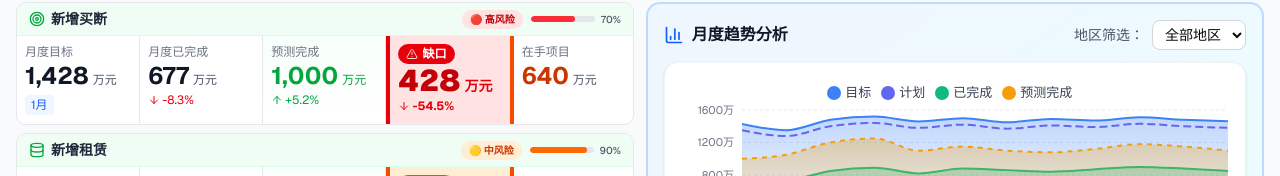
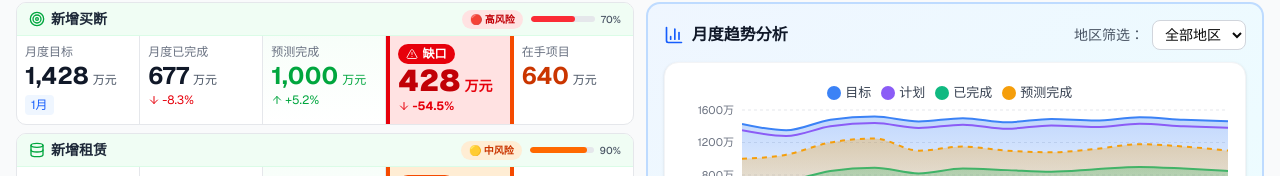
Before and after one commit to navylee1990/coze_jsc, a Next.js app: page /sales in a window 1280 px wide. Shown: the part 244-420 px from the top of the page. Built offline with nearby package versions, Linux system fonts and the light colour scheme.

Commit message:
fix: 优化月度趋势分析图表中plan曲线的样式，去掉虚线并更换颜色以提高区分度

```diff
--- a/src/app/sales/page.tsx
+++ b/src/app/sales/page.tsx
@@ -1302,7 +1302,7 @@ export default function SalesDashboard() {
                       formatter={(value) => {
                         const colorMap: { [key: string]: string } = {
                           '目标': '#3B82F6',
-                          '计划': '#6366F1',
+                          '计划': '#8B5CF6',
                           '已完成': '#10B981',
                           '预测完成': '#F59E0B',
                         };
@@ -1321,9 +1321,8 @@ export default function SalesDashboard() {
                     <Area
                       type="monotone"
                       dataKey="plan"
-                      stroke="#6366F1"
+                      stroke="#8B5CF6"
                       strokeWidth={2}
-                      strokeDasharray="8 4"
                       fillOpacity={0}
                       name="计划"
                     />
```
